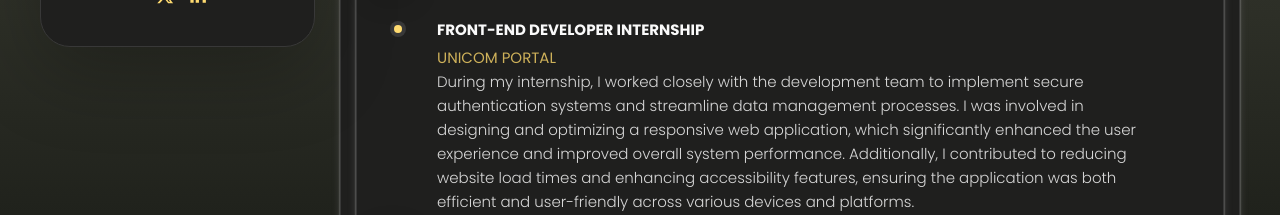
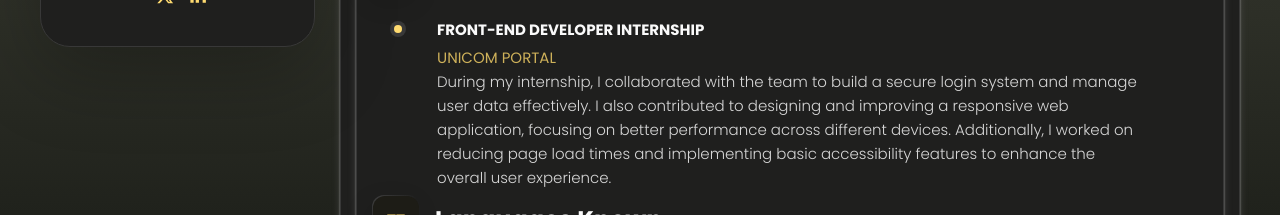
Before and after one commit to RajeevBaniya/portfolio, a React (Vite) app: page /resume in a window 1280 px wide. Shown: the part 585-800 px from the top of the page. Built offline with nearby package versions, Linux system fonts and the light colour scheme.

Commit message:
Update Resume.jsx

```diff
--- a/src/pages/Resume/Resume.jsx
+++ b/src/pages/Resume/Resume.jsx
@@ -47,10 +47,9 @@ const Resume = () => {
           <TimelineItem
             title="FRONT-END DEVELOPER INTERNSHIP"
             date="UNICOM PORTAL"
-            description="During my internship, I worked closely with the development team to implement secure authentication systems
-            and streamline data management processes. I was involved in designing and optimizing a responsive web application, which
-            significantly enhanced the user experience and improved overall system performance. Additionally, I contributed to reducing website load
-            times and enhancing accessibility features, ensuring the application was both efficient and user-friendly across various devices and platforms."
+            description="During my internship, I collaborated with the team to build a secure login system and manage user data effectively.
+            I also contributed to designing and improving a responsive web application, focusing on better performance across different devices.
+            Additionally, I worked on reducing page load times and implementing basic accessibility features to enhance the overall user experience."
           />
         </ol>
       </div>
```
